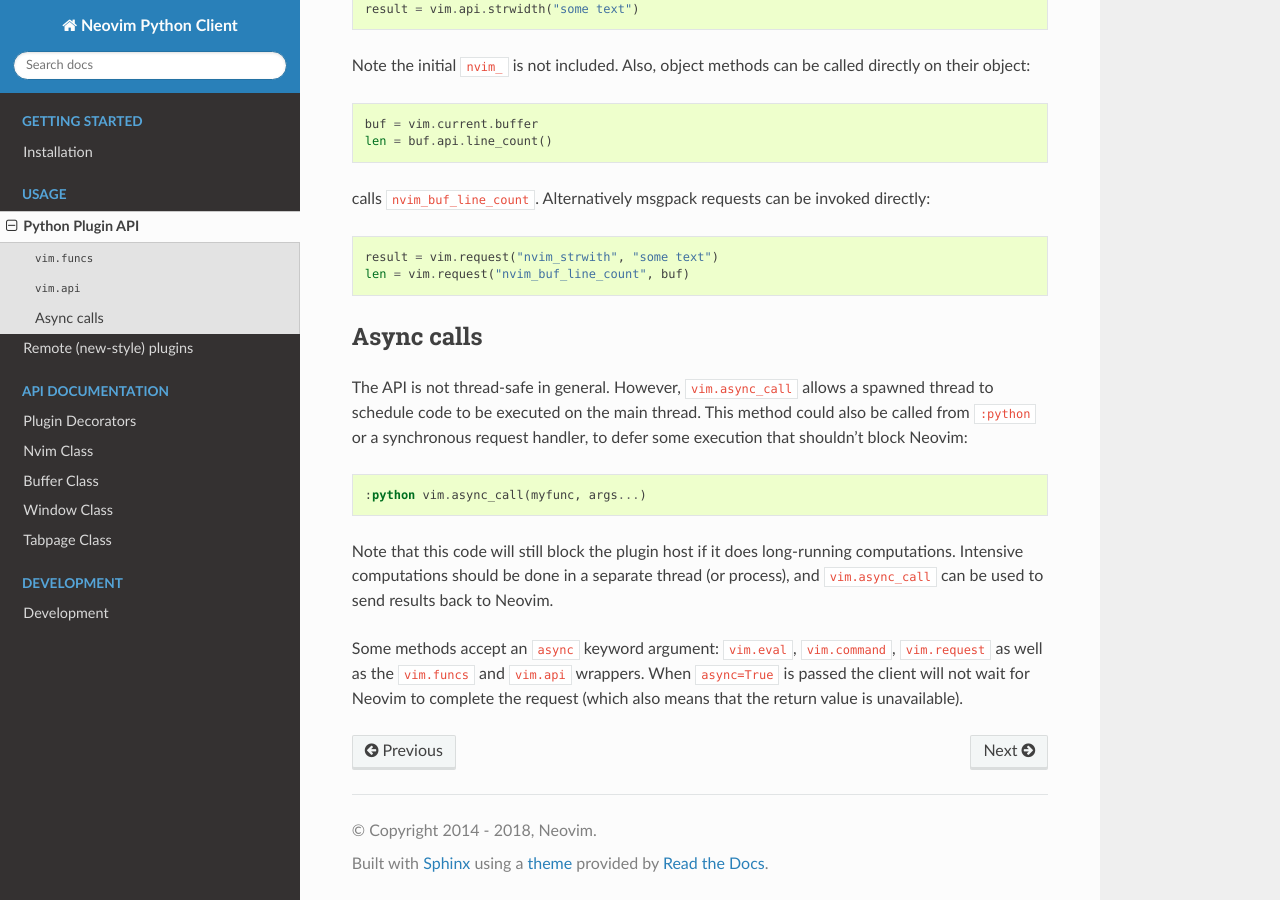
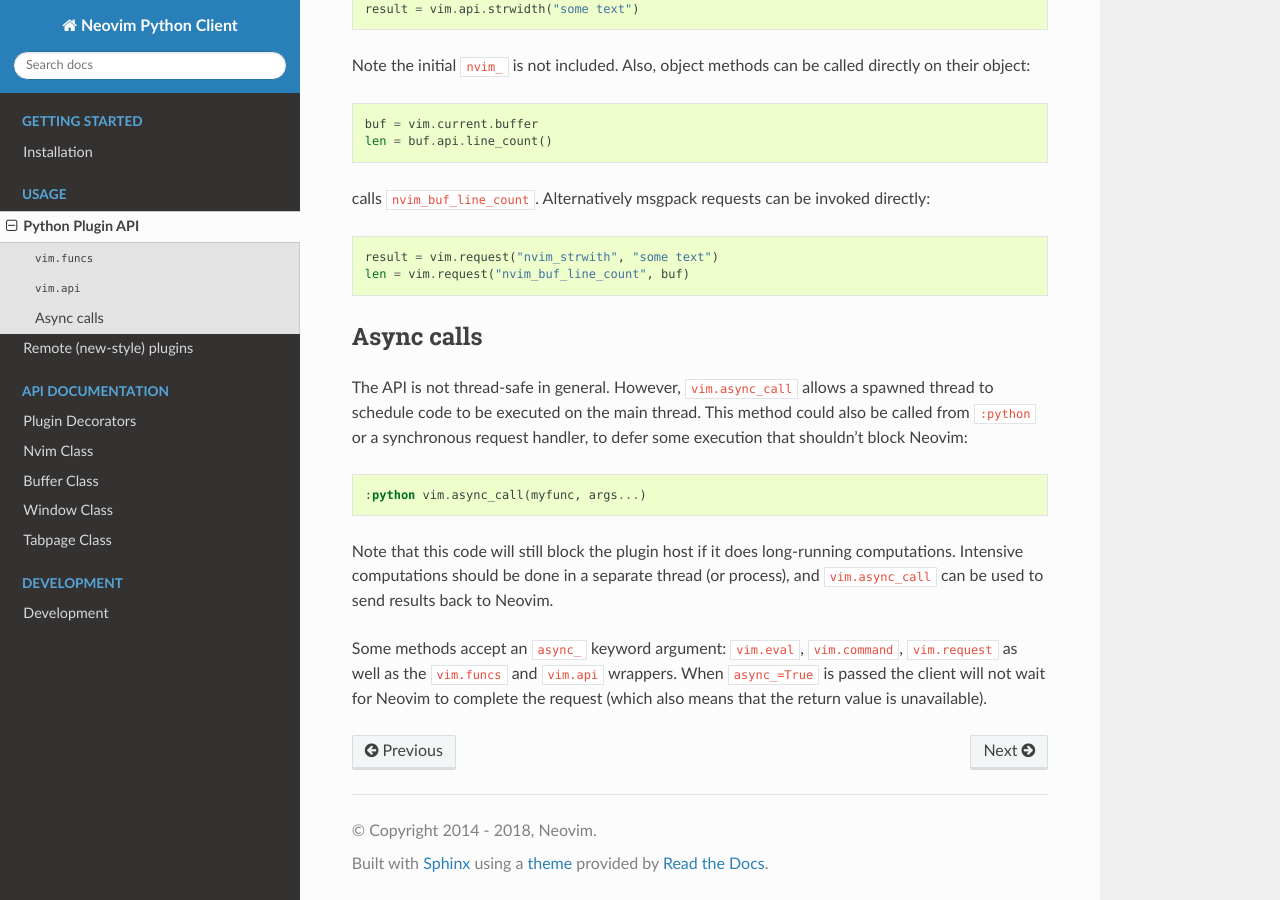
Before and after one commit to neovim/pynvim, a Sphinx documentation site: the page built from docs/usage/python-plugin-api.rst, in a window 1280 px wide and 900 px high, scrolled down 569 px. Built offline with Sphinx 7.4.7 and the Read the Docs theme 2.0.0, drawn with Linux system fonts in a browser that asks for light colours.

```diff
--- a/docs/usage/python-plugin-api.rst
+++ b/docs/usage/python-plugin-api.rst
@@ -58,7 +58,7 @@ Note that this code will still block the plugin host if it does long-running com
 Intensive computations should be done in a separate thread (or process),
 and ``vim.async_call`` can be used to send results back to Neovim.
 
-Some methods accept an ``async`` keyword argument:
+Some methods accept an ``async_`` keyword argument:
 ``vim.eval``, ``vim.command``, ``vim.request`` as well as the ``vim.funcs`` and ``vim.api`` wrappers.
-When ``async=True`` is passed the client will not wait for Neovim to complete the request
+When ``async_=True`` is passed the client will not wait for Neovim to complete the request
 (which also means that the return value is unavailable).
--- a/docs/usage/remote-plugins.rst
+++ b/docs/usage/remote-plugins.rst
@@ -42,7 +42,7 @@ This ensures that async handlers can call requests without Neovim confusing thes
 To execute an asynchronous handler even when other handlers are running,
 add ``allow_nested=True`` to the decorator.
 The handler must then not make synchronous Neovim requests,
-but it can make asynchronous requests, i.e. passing ``async=True``.
+but it can make asynchronous requests, i.e. passing ``async_=True``.
 
 You need to run ``:UpdateRemotePlugins`` in Neovim for changes in the specifications to have effect.
 For details see ``:help remote-plugin`` in Neovim.
```
Also changed, not shown: README.md (+3 -3 lines).
